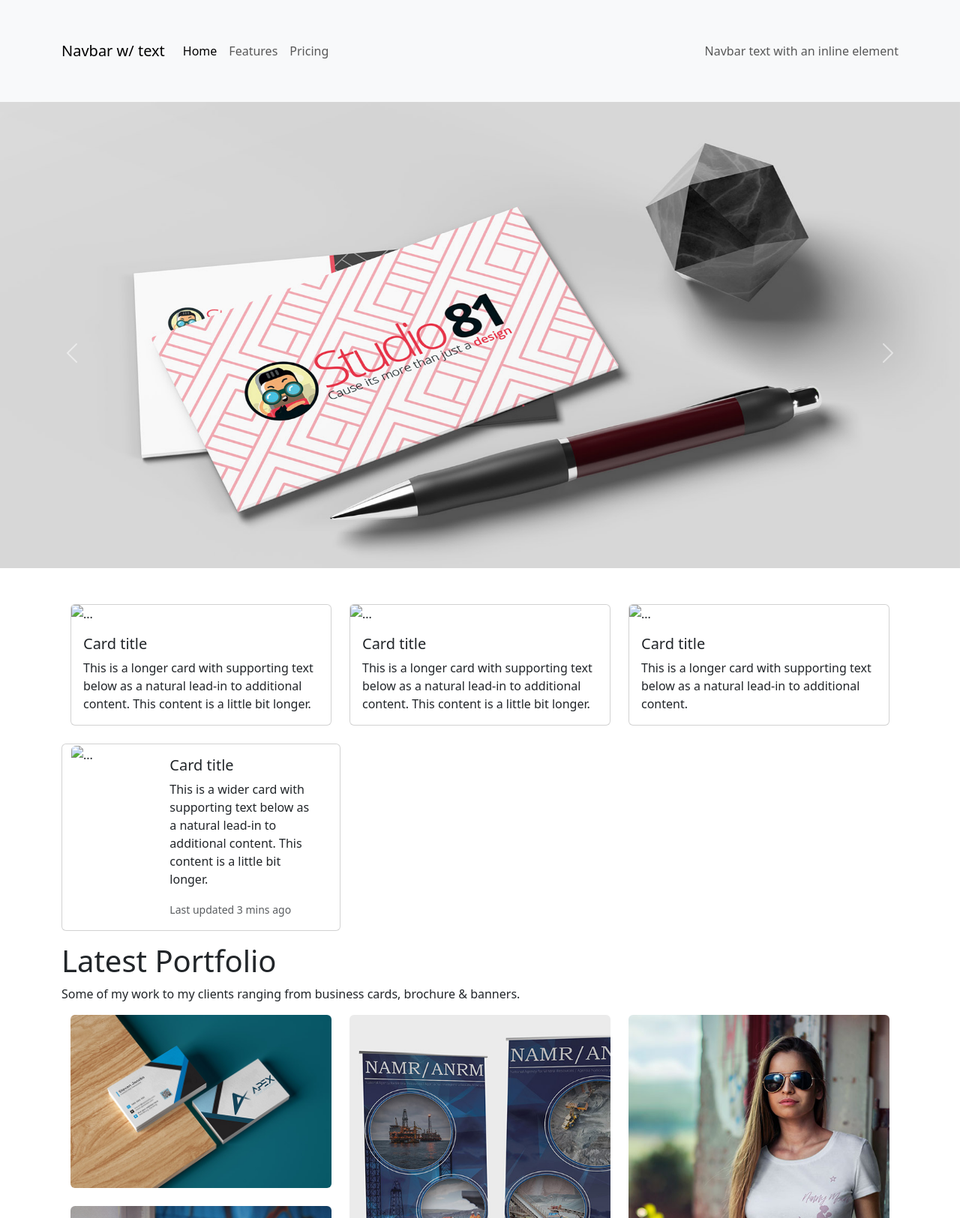
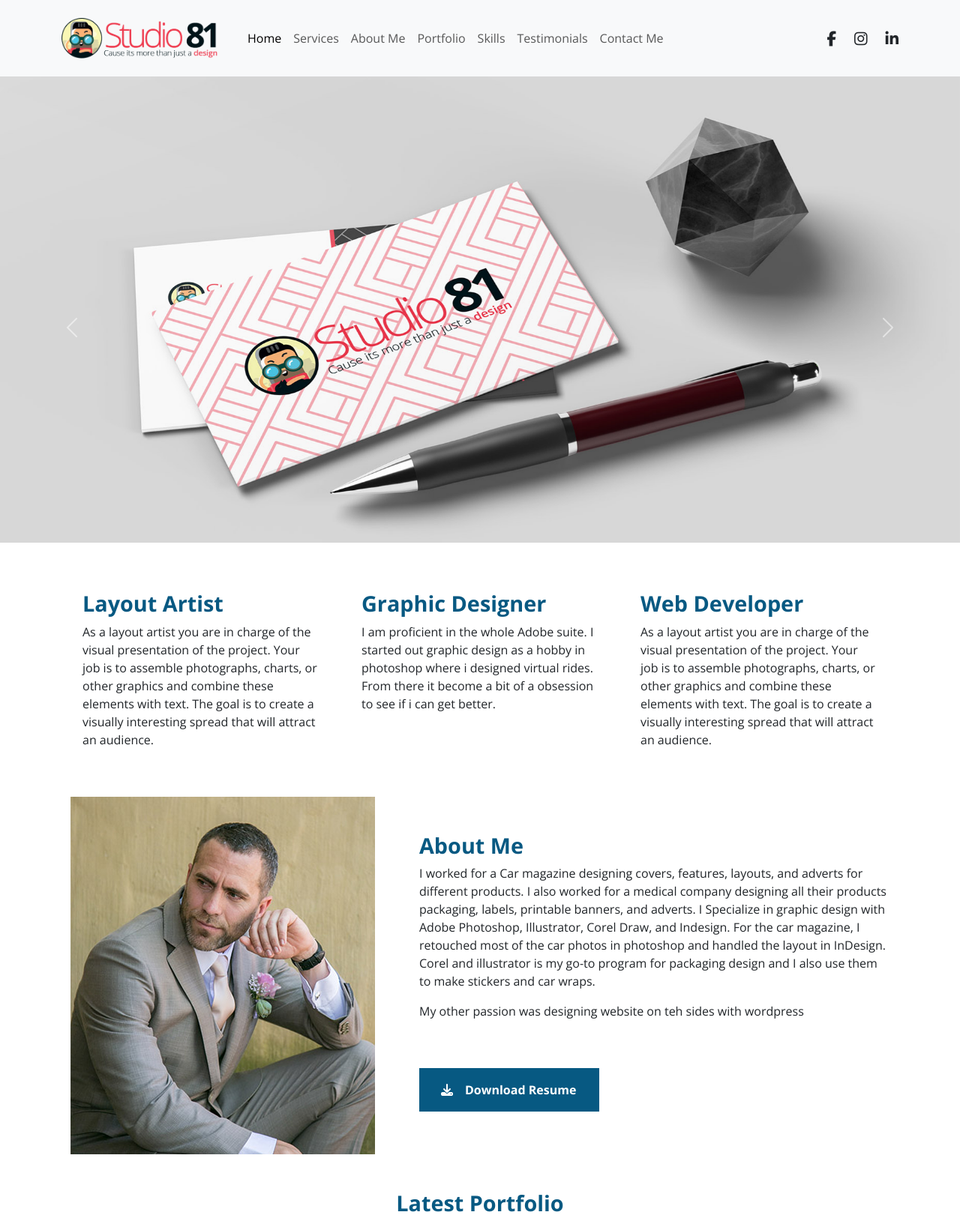
Before and after one commit to Rockfordgun/Resume10_Take2, a plain HTML site: page index.html in a window 1280 px wide. Shown: the top 1625 px of the page at 75% size. Drawn offline with nearby package versions, Linux system fonts and the light colour scheme.

Commit message:
Navigation, Carousel, Portfolio= Basic Structure In Place
Services = Need Animations

```diff
--- a/css/style.css
+++ b/css/style.css
@@ -1,5 +1,72 @@
-@if $enable-transitions {
-    @keyframes progress-bar-stripes {
-      25% { background-position-x: $progress-height; }
-    }
-  }
+/*Global*/
+@import url('https://fonts.googleapis.com/css2?family=Open+Sans:ital,wght@0,300;0,400;0,500;0,600;0,700;1,700&display=swap');
+
+* {
+    margin: 0;
+    padding: 0;
+    box-sizing: border-box;
+}
+
+body {
+    font-family: 'Open Sans', sans-serif;
+}
+
+h1 {
+    font-size: 2.5rem;
+    font-weight: 700;
+}
+
+h2 {
+    color: #075982;
+    font-size: 1.8rem;
+    font-weight: 900;
+
+}
+
+h3 {
+    font-size: 1.4rem;
+    font-weight: 600;
+}
+
+h4 {
+    font-size: 1.1rem;
+    font-weight: 700;
+}
+
+h5 {
+    font-size: 1rem;
+    font-weight: 500;
+}
+
+h6 {
+    font-size: 0.8rem;
+    font-weight: 500;
+}
+
+
+
+
+.navLogo {
+    width: 15em;
+    padding-right: 2em;
+
+}
+
+.card{
+    border: 0%;
+}
+
+
+
+.card-title {
+    color: #075982;
+
+}
+
+.btn {
+    border-radius: 0%;
+    width: 15rem;
+    background-color: #075982;
+    color: white;
+    font-weight: 900;
+}
--- a/index.html
+++ b/index.html
@@ -9,14 +9,16 @@
     <link href="https://cdn.jsdelivr.net/npm/bootstrap@5.3.0-alpha1/dist/css/bootstrap.min.css" rel="stylesheet" integrity="sha384-GLhlTQ8iRABdZLl6O3oVMWSktQOp6b7In1Zl3/Jr59b6EGGoI1aFkw7cmDA6j6gD" crossorigin="anonymous">
     <!--CSS-->
     <link rel="stylesheet" href="/css/style.css">
+    <!--Font Awesome-->
+    <script src="https://kit.fontawesome.com/c9e1ae9f10.js" crossorigin="anonymous"></script>
 
     <title>Document</title>
 </head>
 <body>
 <!--Navigation START-->
-    <nav class="navbar navbar-expand-lg bg-body-tertiary py-5">
+    <nav class="navbar navbar-expand-lg bg-body-tertiary py-4">
         <div class="container">
-          <a class="navbar-brand" href="#">Navbar w/ text</a>
+          <img src="/img/studioLogo.png" alt="" class="navLogo">
           <button class="navbar-toggler" type="button" data-bs-toggle="collapse" data-bs-target="#navbarText" aria-controls="navbarText" aria-expanded="false" aria-label="Toggle navigation">
             <span class="navbar-toggler-icon"></span>
           </button>
@@ -26,15 +28,32 @@
                 <a class="nav-link active" aria-current="page" href="#">Home</a>
               </li>
               <li class="nav-item">
-                <a class="nav-link" href="#">Features</a>
+                <a class="nav-link" href="#">Services</a>
               </li>
               <li class="nav-item">
-                <a class="nav-link" href="#">Pricing</a>
+                <a class="nav-link" href="#">About Me</a>
               </li>
+              <li class="nav-item">
+                <a class="nav-link" href="#">Portfolio</a>
+              </li>
+              <li class="nav-item">
+                <a class="nav-link" href="#">Skills</a>
+              </li>
+              <li class="nav-item">
+                <a class="nav-link" href="#">Testimonials</a>
+              </li>
+              <li class="nav-item">
+                <a class="nav-link" href="#">Contact Me</a>
+              </li>
+
             </ul>
-            <span class="navbar-text">
-              Navbar text with an inline element
-            </span>
+
+            <div class="row">
+                <div class="col"><i class="fa-lg fa-brands fa-facebook-f"></i></div>
+                <div class="col"><i class="fa-lg fa-brands fa-instagram"></i></div>
+                <div class="col"><i class="fa-lg fa-brands fa-linkedin-in"></i></div>
+            </div>
+
           </div>
         </div>
       </nav>
@@ -72,57 +91,65 @@
 
 
     <div class="col">
-      <div class="card">
-        <img src="..." class="card-img-top" alt="...">
+      <div class="card border-0">
+
         <div class="card-body">
-          <h5 class="card-title">Card title</h5>
-          <p class="card-text">This is a longer card with supporting text below as a natural lead-in to additional content. This content is a little bit longer.</p>
-        </div>
-      </div>
-    </div>
-    <div class="col">
-      <div class="card">
-        <img src="..." class="card-img-top" alt="...">
-        <div class="card-body">
-          <h5 class="card-title">Card title</h5>
-          <p class="card-text">This is a longer card with supporting text below as a natural lead-in to additional content. This content is a little bit longer.</p>
-        </div>
-      </div>
-    </div>
-    <div class="col">
-      <div class="card">
-        <img src="..." class="card-img-top" alt="...">
-        <div class="card-body">
-          <h5 class="card-title">Card title</h5>
-          <p class="card-text">This is a longer card with supporting text below as a natural lead-in to additional content.</p>
+          <h2 class="card-title">Layout Artist</h2>
+          <p class="card-text">As a layout artist you are in charge of the visual presentation of the project. Your job is to assemble photographs, charts, or other graphics and combine these elements with text. The goal is to create a visually interesting spread that will attract an audience.</p>
         </div>
       </div>
     </div>
 
-    <div class="card mb-3" style="max-width: 540px;">
-        <div class="row g-0">
-          <div class="col-md-4">
-            <img src="..." class="img-fluid rounded-start" alt="...">
-          </div>
-          <div class="col-md-8">
+    <div class="col">
+        <div class="card border-0">
+
             <div class="card-body">
-              <h5 class="card-title">Card title</h5>
-              <p class="card-text">This is a wider card with supporting text below as a natural lead-in to additional content. This content is a little bit longer.</p>
-              <p class="card-text"><small class="text-muted">Last updated 3 mins ago</small></p>
+              <h2 class="card-title">Graphic Designer</h2>
+              <p class="card-text">I am proficient in the whole Adobe suite. I started out graphic design as a hobby in photoshop where i designed virtual rides. From there it become a bit of a obsession to see if i can get better.</p>
             </div>
           </div>
         </div>
-      </div>
+
+    <div class="col">
+        <div class="card border-0">
+
+            <div class="card-body">
+              <h2 class="card-title">Web Developer</h2>
+              <p class="card-text">As a layout artist you are in charge of the visual presentation of the project. Your job is to assemble photographs, charts, or other graphics and combine these elements with text. The goal is to create a visually interesting spread that will attract an audience.</p>
+            </div>
+          </div>
+        </div>
+
 
   </div>
 
+  <div class="row py-5 container mx-auto">
+
+    <div class="col-5"><img src="/img/aboutMeCell.jpg" alt=""> </div>
+
+    <div class="col pt-5">
+        <h2>About Me</h2>
+        <p>I worked for a Car magazine designing covers, features, layouts, and adverts for different products. I also worked for a medical company designing all their products packaging, labels, printable banners, and adverts. I Specialize in graphic design with Adobe Photoshop, Illustrator, Corel Draw, and Indesign. For the car magazine, I retouched most of the car photos in photoshop and handled the layout in InDesign. Corel and illustrator is my go-to program for packaging design and I also use them to make stickers and car wraps.</p>
+
+        <p class="pb-5"> My other passion was designing website on teh sides with wordpress</p>
+
+
+        <div class="d-flex align-items-center button btn py-3 text-center">
+            <i class="fa-solid fa-download px-3"></i> Download Resume
+        </div>
+
+    </div>
+
+
+
+    </div>
 
 <!--Services END-->
 
 <!--Portfolio Gallery Start-->
 
-<div class="container">
-    <h1>Latest Portfolio</h1>
+<div class="container text-center">
+    <h2>Latest Portfolio</h2>
     <p>Some of my work to my clients ranging from business cards, brochure & banners.</p>
 </div>
 
```
Also changed, not shown: img/Favi.png (added), img/aboutMeCell.jpg (added), img/studioLogo.png (added), img/studiocon.png (added), 1 other file.
